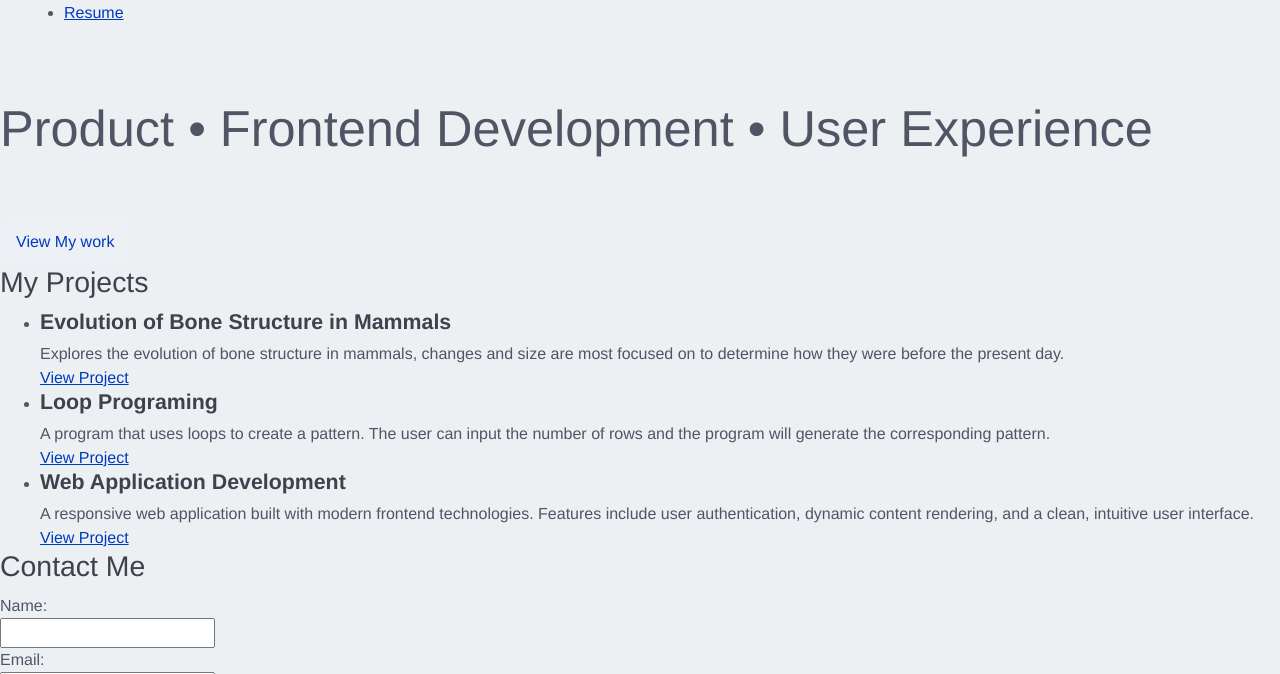
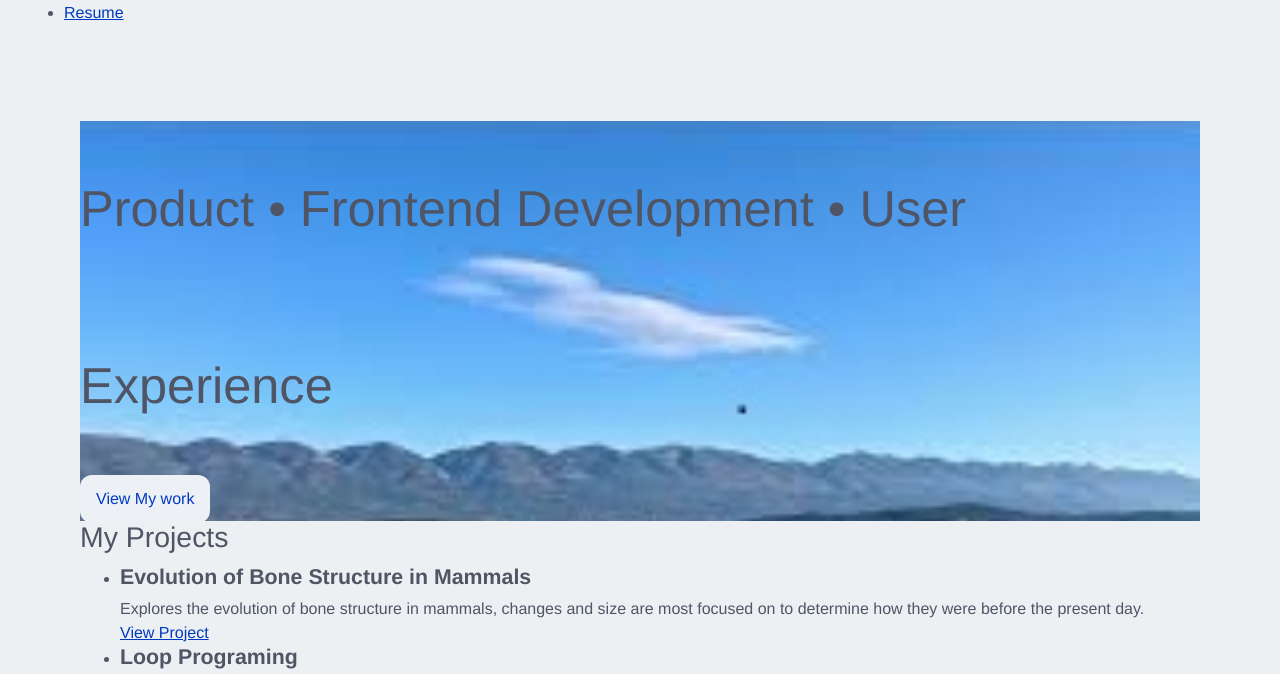
Before and after one commit to Nmoua10/moua-csci181-practice, a plain HTML site: page index.html in a window 1280 px wide. Shown: the part 94-768 px from the top of the page. Drawn offline with Linux system fonts and the light colour scheme.

Commit message:
Update style.css

```diff
--- a/styles/style.css
+++ b/styles/style.css
@@ -1,5 +1,3 @@
-@import url("image/download.jpg");
-
 html {
   font-size: 16px;
   box-sizing: border-box;
@@ -48,7 +46,7 @@ h3,
 h4,
 h5,
 h6 {
-  color: #3d424c;
+  color: #3d424c#edf0f2;
   font-family: Poppins, "Work Sans", Helvetica, Arial, sans-serif;
   text-wrap: balance;
 }
@@ -117,6 +115,15 @@ section.page-section {
 
 #page-header {
   padding: 1rem 1.5rem;
+
+  position: sticky;
+  top: 0;
+  background: #edf0f2;
+  z-index: 1000;
+}
+
+main {
+  padding: 80px;
 }
 #page-header .logo {
   color: #3d424c;
@@ -124,3 +131,9 @@ section.page-section {
   text-decoration: none;
   font-size: 1.3333rem;
 }
+
+#hero {
+  background: url("../image/download.jpg");
+  background-size: cover;
+  height: 400px;
+}
```
